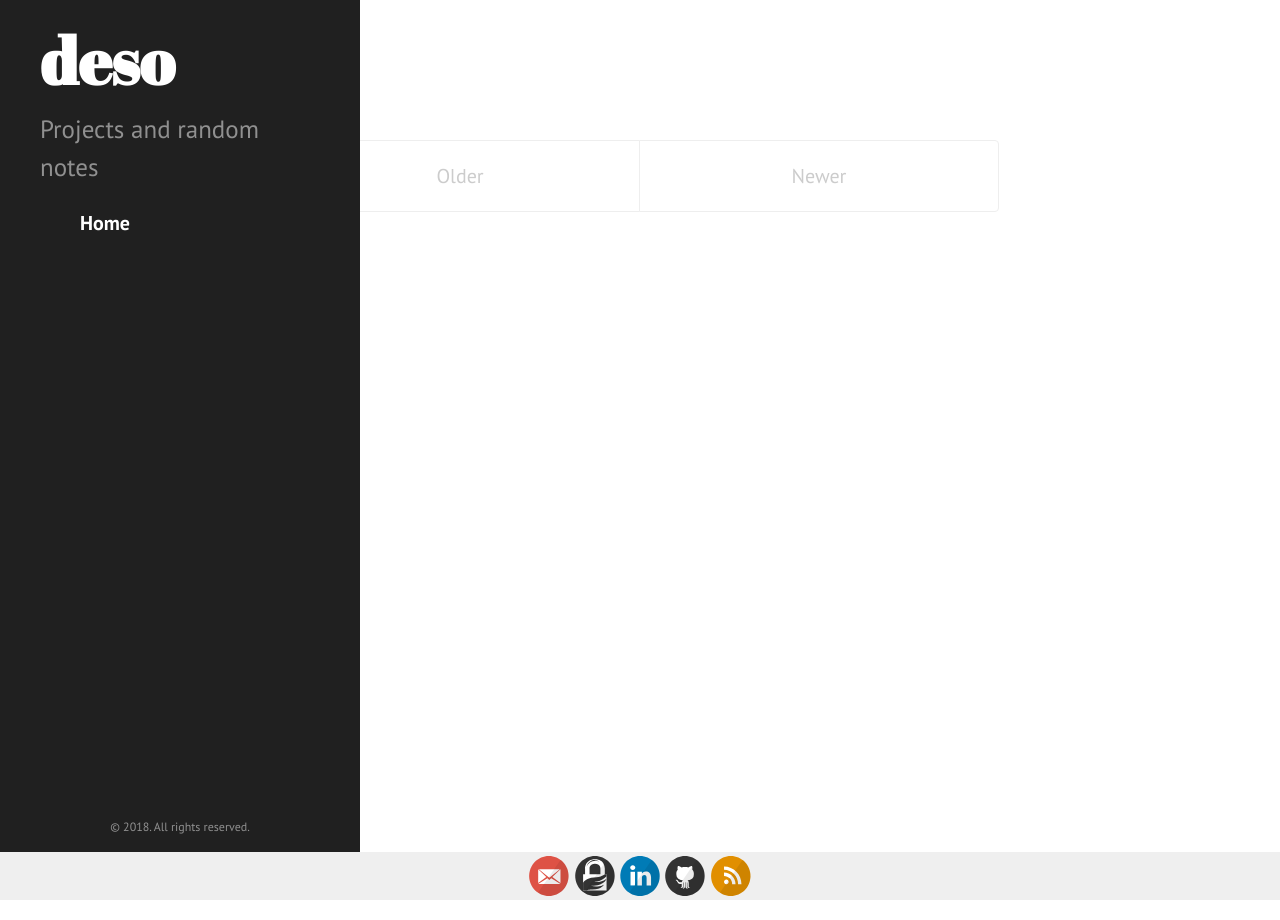
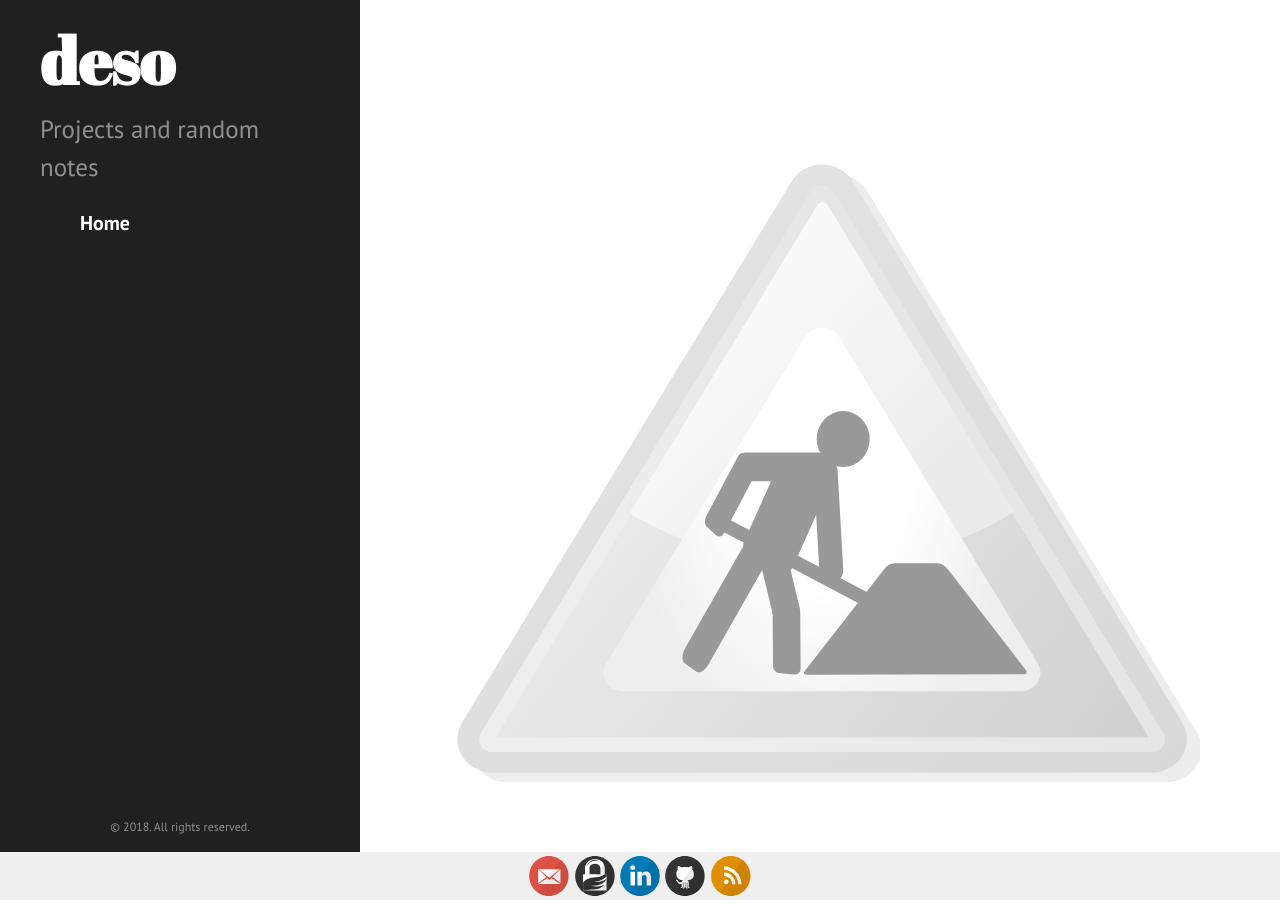
Before and after one commit to d-e-s-o/d-e-s-o.github.io, a Jekyll site: the page built from index.html, in a window 1280 px wide. Built offline with Jekyll 4.4.1, drawn with Linux system fonts in a browser that asks for light colours; the list of posts is cut into pages by our own code.

Commit message:
Display no content for now
Since we have no real content yet, make this a bit more explicit by
displaying a construction sign.

```diff
--- a/_layouts/default.html
+++ b/_layouts/default.html
@@ -3,8 +3,9 @@
   {% include head.html %}
   <body>
     {% include sidebar.html %}
-    <div class="content container">
-      {{ content }}
+    <div class="content">
+      <div class="construction" />
+      <!-- {{ content }} -->
     </div>
     {% include footer.html %}
   </body>
--- a/public/css/style.css
+++ b/public/css/style.css
@@ -298,6 +298,15 @@ a.sidebar-nav-item:focus {
   }
 }
 
+.construction {
+  padding-bottom: 100%;
+  filter: grayscale(100%) opacity(40%);
+  background-image: url(../construction.svg);
+  background-position: center center;
+  background-repeat: no-repeat;
+  background-size: 100% 100%;
+}
+
 
 /*
  * Reverse layout
```
Also changed, not shown: public/construction.svg (added).
